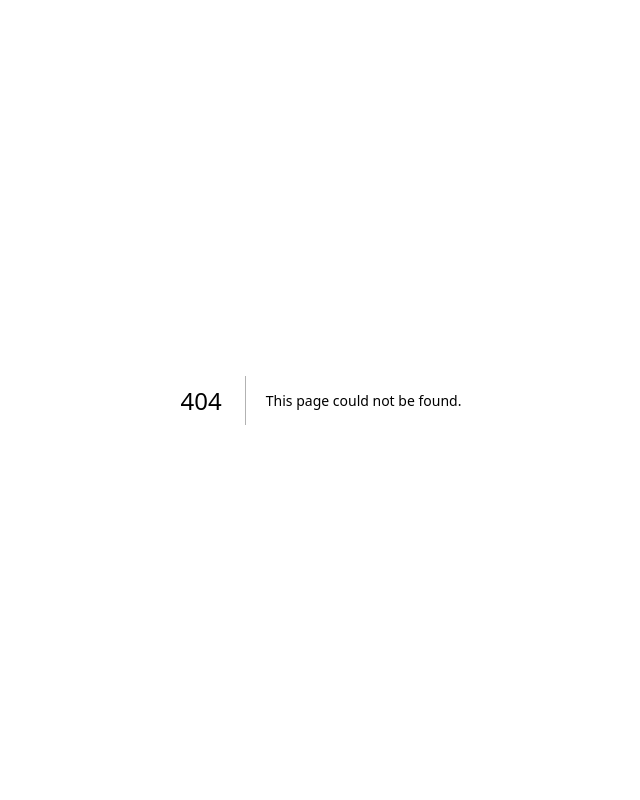
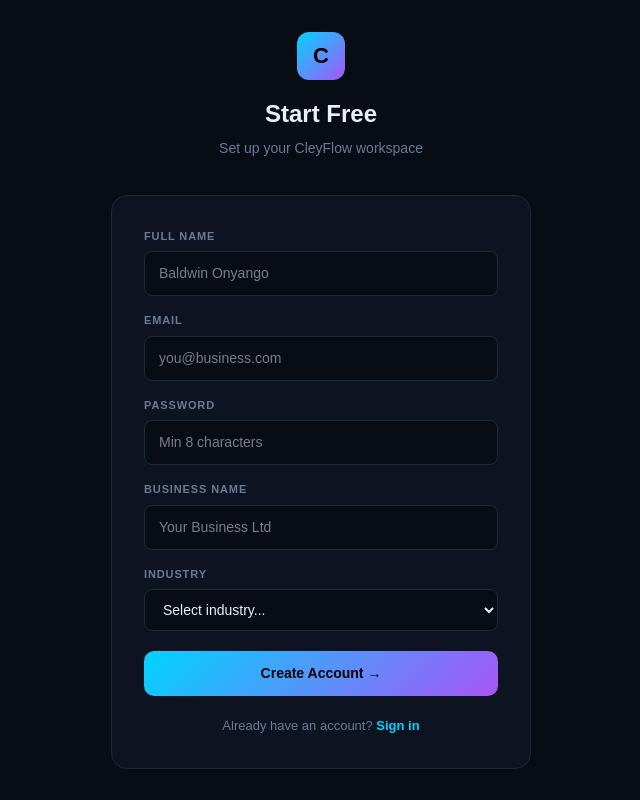
Before and after one commit to onyangobaldwin-eng/cleyflow-ai-yes, a Next.js app: page /auth/register in a window 1280 px wide. Before the commit this address had no page. Shown: the whole page, without its empty margins (319-959 px from the left). Built offline with nearby package versions, Linux system fonts and the light colour scheme.

Commit message:
move auth to correct app folder

```diff
--- /dev/null
+++ b/app/auth/login/page.tsx
@@ -0,0 +1,56 @@
+"use client";
+import { useState } from "react";
+import { createClient } from "../../../lib/supabase/client";
+import { useRouter } from "next/navigation";
+
+export default function LoginPage() {
+  const [email, setEmail] = useState("");
+  const [password, setPassword] = useState("");
+  const [loading, setLoading] = useState(false);
+  const [error, setError] = useState("");
+  const router = useRouter();
+
+  const handleLogin = async (e: React.FormEvent) => {
+    e.preventDefault();
+    setLoading(true);
+    setError("");
+    const supabase = createClient();
+    const { error } = await supabase.auth.signInWithPassword({ email, password });
+    if (error) { setError(error.message); setLoading(false); return; }
+    router.push("/dashboard");
+  };
+
+  return (
+    <div style={{ minHeight: "100vh", background: "#080C14", display: "flex", alignItems: "center", justifyContent: "center", padding: 24 }}>
+      <div style={{ width: "100%", maxWidth: 400 }}>
+        <div style={{ textAlign: "center", marginBottom: 40 }}>
+          <div style={{ width: 48, height: 48, borderRadius: 12, background: "linear-gradient(135deg, #00D4FF, #A855F7)", display: "flex", alignItems: "center", justifyContent: "center", fontSize: 22, fontWeight: 900, color: "#000", margin: "0 auto 16px" }}>C</div>
+          <h1 style={{ color: "#E8F0FE", fontSize: 24, fontWeight: 800, margin: 0 }}>CleyFlow <span style={{ color: "#00D4FF" }}>AI</span></h1>
+          <p style={{ color: "#6B7A99", marginTop: 6, fontSize: 14 }}>Sign in to your workspace</p>
+        </div>
+        <div style={{ background: "#0D1321", border: "1px solid #1C2A3A", borderRadius: 16, padding: 32 }}>
+          {error && <div style={{ background: "#FF456022", border: "1px solid #FF456044", borderRadius: 8, padding: "10px 14px", color: "#FF4560", fontSize: 13, marginBottom: 20 }}>{error}</div>}
+          <form onSubmit={handleLogin}>
+            <div style={{ marginBottom: 18 }}>
+              <label style={{ color: "#6B7A99", fontSize: 11, fontWeight: 700, letterSpacing: "0.08em", display: "block", marginBottom: 7 }}>EMAIL</label>
+              <input type="email" value={email} onChange={e => setEmail(e.target.value)} placeholder="you@business.com" required
+                style={{ width: "100%", background: "#080C14", border: "1px solid #1C2A3A", borderRadius: 8, padding: "11px 14px", color: "#E8F0FE", fontSize: 14, outline: "none", boxSizing: "border-box" }} />
+            </div>
+            <div style={{ marginBottom: 18 }}>
+              <label style={{ color: "#6B7A99", fontSize: 11, fontWeight: 700, letterSpacing: "0.08em", display: "block", marginBottom: 7 }}>PASSWORD</label>
+              <input type="password" value={password} onChange={e => setPassword(e.target.value)} placeholder="••••••••" required
+                style={{ width: "100%", background: "#080C14", border: "1px solid #1C2A3A", borderRadius: 8, padding: "11px 14px", color: "#E8F0FE", fontSize: 14, outline: "none", boxSizing: "border-box" }} />
+            </div>
+            <button type="submit" disabled={loading}
+              style={{ width: "100%", background: "linear-gradient(135deg, #00D4FF, #A855F7)", border: "none", borderRadius: 10, padding: "12px", color: "#000", fontSize: 14, fontWeight: 800, cursor: "pointer", opacity: loading ? 0.7 : 1 }}>
+              {loading ? "Signing in..." : "Sign In →"}
+            </button>
+          </form>
+          <p style={{ textAlign: "center", color: "#6B7A99", fontSize: 13, marginTop: 20 }}>
+            No account? <a href="/auth/register" style={{ color: "#00D4FF", textDecoration: "none", fontWeight: 600 }}>Create one free</a>
+          </p>
+        </div>
+      </div>
+    </div>
+  );
+}
--- /dev/null
+++ b/app/auth/register/page.tsx
@@ -0,0 +1,72 @@
+"use client";
+import { useState } from "react";
+import { createClient } from "../../../lib/supabase/client";
+import { useRouter } from "next/navigation";
+
+export default function RegisterPage() {
+  const [form, setForm] = useState({ name: "", email: "", password: "", business: "", industry: "" });
+  const [loading, setLoading] = useState(false);
+  const [error, setError] = useState("");
+  const router = useRouter();
+
+  const set = (key: string) => (e: React.ChangeEvent<HTMLInputElement | HTMLSelectElement>) =>
+    setForm(f => ({ ...f, [key]: e.target.value }));
+
+  const handleRegister = async (e: React.FormEvent) => {
+    e.preventDefault();
+    setLoading(true);
+    setError("");
+    const supabase = createClient();
+    const { error } = await supabase.auth.signUp({
+      email: form.email,
+      password: form.password,
+      options: { data: { full_name: form.name, business_name: form.business, industry: form.industry } },
+    });
+    if (error) { setError(error.message); setLoading(false); return; }
+    router.push("/dashboard");
+  };
+
+  return (
+    <div style={{ minHeight: "100vh", background: "#080C14", display: "flex", alignItems: "center", justifyContent: "center", padding: 24 }}>
+      <div style={{ width: "100%", maxWidth: 420 }}>
+        <div style={{ textAlign: "center", marginBottom: 36 }}>
+          <div style={{ width: 48, height: 48, borderRadius: 12, background: "linear-gradient(135deg, #00D4FF, #A855F7)", display: "flex", alignItems: "center", justifyContent: "center", fontSize: 22, fontWeight: 900, color: "#000", margin: "0 auto 16px" }}>C</div>
+          <h1 style={{ color: "#E8F0FE", fontSize: 24, fontWeight: 800, margin: 0 }}>Start Free</h1>
+          <p style={{ color: "#6B7A99", marginTop: 6, fontSize: 14 }}>Set up your CleyFlow workspace</p>
+        </div>
+        <div style={{ background: "#0D1321", border: "1px solid #1C2A3A", borderRadius: 16, padding: 32 }}>
+          {error && <div style={{ background: "#FF456022", border: "1px solid #FF456044", borderRadius: 8, padding: "10px 14px", color: "#FF4560", fontSize: 13, marginBottom: 20 }}>{error}</div>}
+          <form onSubmit={handleRegister}>
+            {[
+              { label: "Full Name", key: "name", type: "text", placeholder: "Baldwin Onyango" },
+              { label: "Email", key: "email", type: "email", placeholder: "you@business.com" },
+              { label: "Password", key: "password", type: "password", placeholder: "Min 8 characters" },
+              { label: "Business Name", key: "business", type: "text", placeholder: "Your Business Ltd" },
+            ].map(({ label, key, type, placeholder }) => (
+              <div key={key} style={{ marginBottom: 16 }}>
+                <label style={{ color: "#6B7A99", fontSize: 11, fontWeight: 700, letterSpacing: "0.08em", display: "block", marginBottom: 7 }}>{label.toUpperCase()}</label>
+                <input type={type} value={form[key as keyof typeof form]} onChange={set(key)} placeholder={placeholder} required
+                  style={{ width: "100%", background: "#080C14", border: "1px solid #1C2A3A", borderRadius: 8, padding: "11px 14px", color: "#E8F0FE", fontSize: 14, outline: "none", boxSizing: "border-box" }} />
+              </div>
+            ))}
+            <div style={{ marginBottom: 20 }}>
+              <label style={{ color: "#6B7A99", fontSize: 11, fontWeight: 700, letterSpacing: "0.08em", display: "block", marginBottom: 7 }}>INDUSTRY</label>
+              <select value={form.industry} onChange={set("industry")} required
+                style={{ width: "100%", background: "#080C14", border: "1px solid #1C2A3A", borderRadius: 8, padding: "11px 14px", color: "#E8F0FE", fontSize: 14, outline: "none" }}>
+                <option value="">Select industry...</option>
+                {["Airbnb / Short-term Rental","Hotel","Car Rental","Salon / Spa","Gym / Fitness","Clinic / Healthcare","Real Estate","Other"].map(i => <option key={i}>{i}</option>)}
+              </select>
+            </div>
+            <button type="submit" disabled={loading}
+              style={{ width: "100%", background: "linear-gradient(135deg, #00D4FF, #A855F7)", border: "none", borderRadius: 10, padding: "12px", color: "#000", fontSize: 14, fontWeight: 800, cursor: "pointer", opacity: loading ? 0.7 : 1 }}>
+              {loading ? "Creating workspace..." : "Create Account →"}
+            </button>
+          </form>
+          <p style={{ textAlign: "center", color: "#6B7A99", fontSize: 13, marginTop: 20 }}>
+            Already have an account? <a href="/auth/login" style={{ color: "#00D4FF", textDecoration: "none", fontWeight: 600 }}>Sign in</a>
+          </p>
+        </div>
+      </div>
+    </div>
+  );
+}
```
